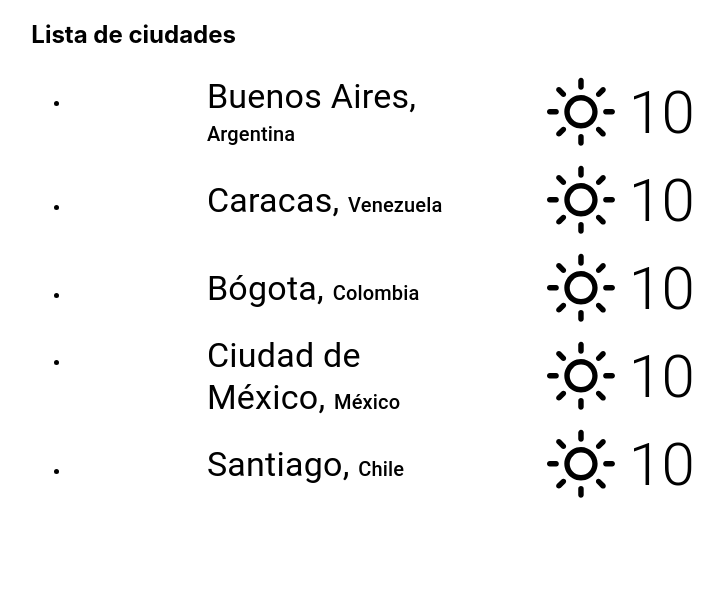
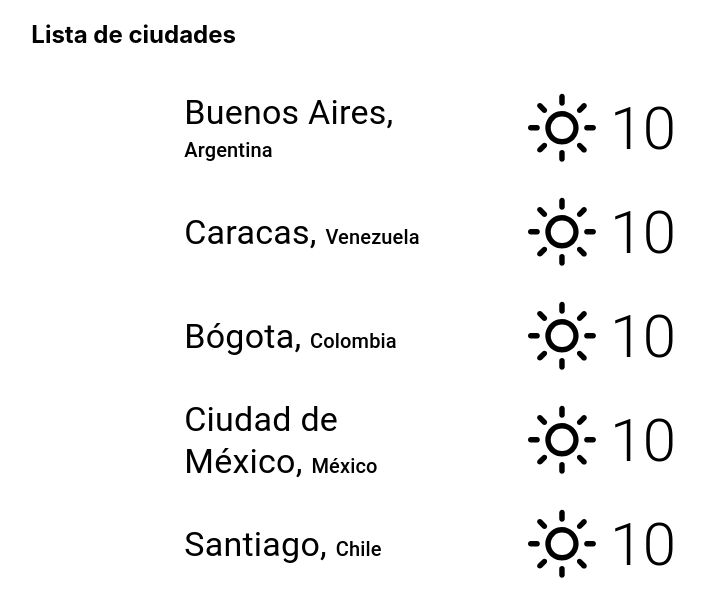
Before and after one commit to Leomiguel19/weather-app, a React (Create React App) app: page /main in a window 1280 px wide. Shown: the top 616 px of the page, without its empty margins (182-905 px from the left). Built offline with nearby package versions, Linux system fonts and the light colour scheme.

Commit message:
Visual adjustments in CityList

```diff
--- a/src/components/CityList/CityList.jsx
+++ b/src/components/CityList/CityList.jsx
@@ -1,7 +1,9 @@
 import React from 'react'
 import PropTypes from 'prop-types'
+import CityInfo from './../CityInfo'
 import Grid from '@material-ui/core/Grid'
-import CityInfo from './../CityInfo'
+import List from '@material-ui/core/List'
+import ListItem from '@material-ui/core/ListItem'
 import Weather from './../Weather'
 
 // li: es un item (según tag html)
@@ -10,7 +12,10 @@ const renderCityAndCountry = eventOnClikCity => cityAndCountry => {
     const { city, country } = cityAndCountry
 
     return (
-        <li key={city} onClick={eventOnClikCity}>
+        <ListItem
+            button
+            key={city}
+            onClick={eventOnClikCity}>
             <Grid container
                 justify="center"
                 alignItems="center"
@@ -26,7 +31,7 @@ const renderCityAndCountry = eventOnClikCity => cityAndCountry => {
                     <Weather temperature={10} state="sunny"/>
                 </Grid>
             </Grid>
-        </li>
+        </ListItem>
     )
 }
 
@@ -34,11 +39,11 @@ const renderCityAndCountry = eventOnClikCity => cityAndCountry => {
 // ul: tag html para listas no ordenadas
 const CityList = ({cities, onClickCity}) => {
     return (
-        <ul>
+        <List>
             {
                 cities.map(cityAndCountry => renderCityAndCountry(onClickCity)(cityAndCountry))
             }
-        </ul>
+        </List>
     )
 }
 
```
Also changed, not shown: 1 other file (tests, documents, lock files or other folders).
